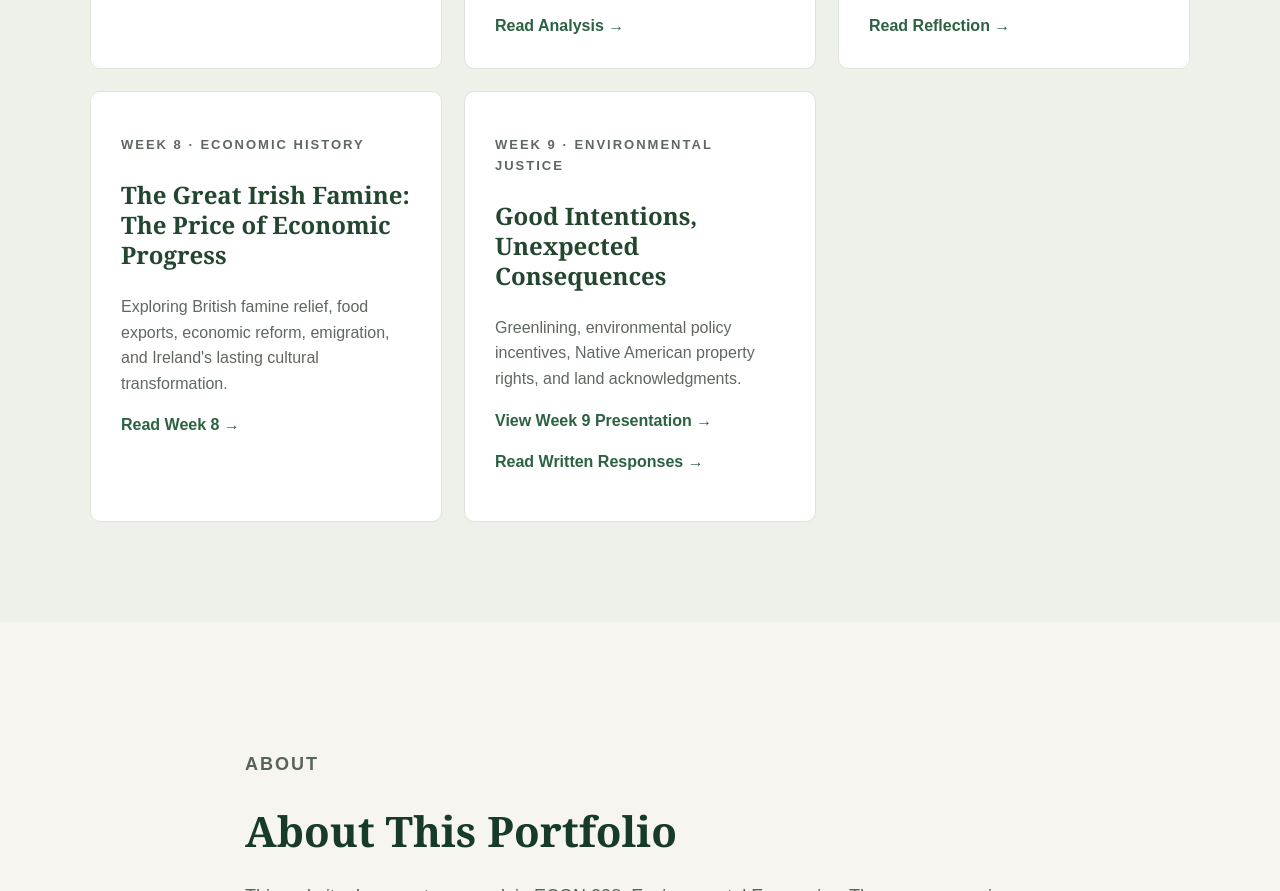
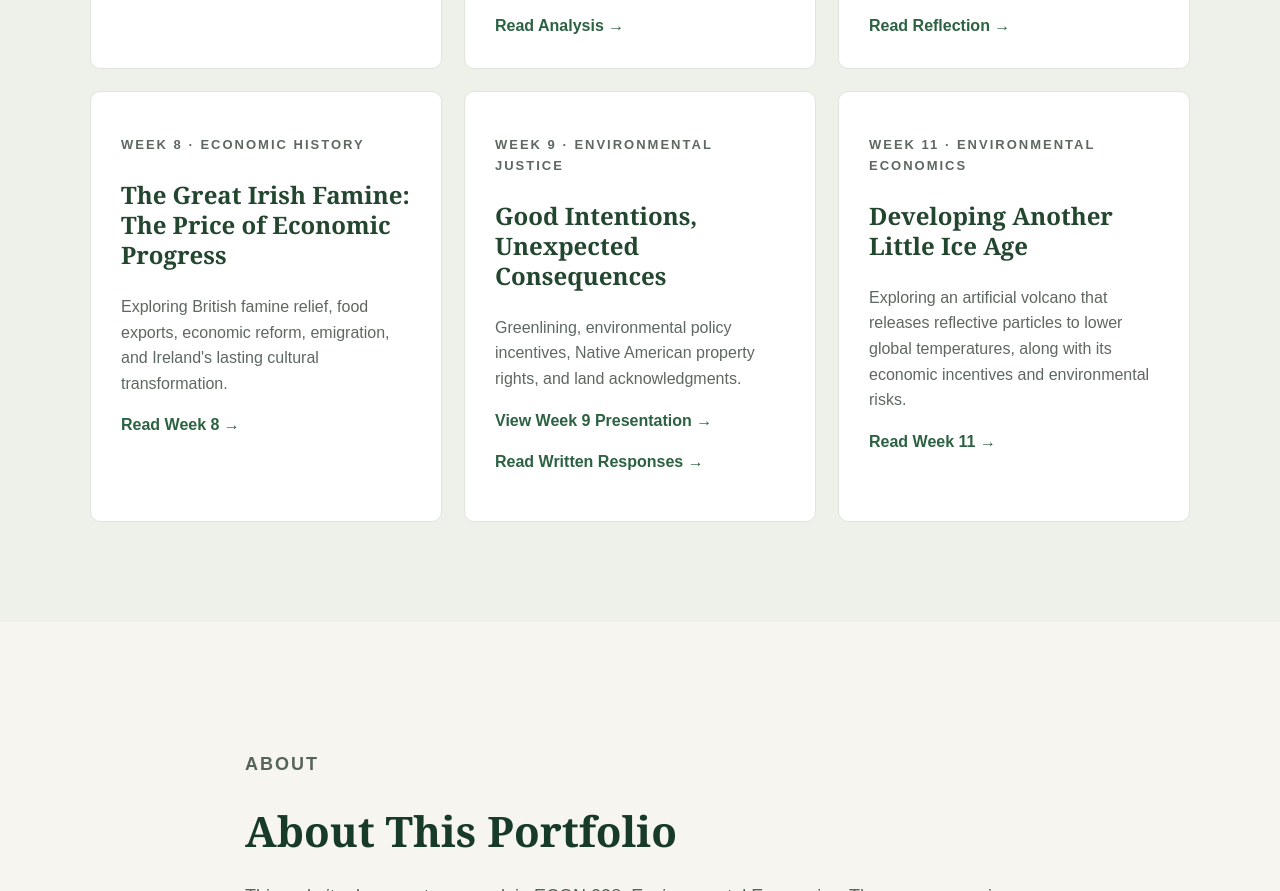
Before and after one commit to efoley13/econ238-portfolio, a plain HTML site: page index.html in a window 1280 px wide. Shown: the part 1767-2658 px from the top of the page. Drawn offline with Linux system fonts and the light colour scheme.

Commit message:
Link Week 11 from course work home page

```diff
--- a/index.html
+++ b/index.html
@@ -266,6 +266,15 @@
                     <p><a href="week9.html">Read Written Responses →</a></p>
                 </article>
 
+                <!-- WEEK 11 - ARTIFICIAL VOLCANO -->
+
+                <article class="card">
+                    <p class="card-label">WEEK 11 · ENVIRONMENTAL ECONOMICS</p>
+                    <h3>Developing Another Little Ice Age</h3>
+                    <p>Exploring an artificial volcano that releases reflective particles to lower global temperatures, along with its economic incentives and environmental risks.</p>
+                    <a href="week11.html">Read Week 11 →</a>
+                </article>
+
             </div>
 
         </section>
```
